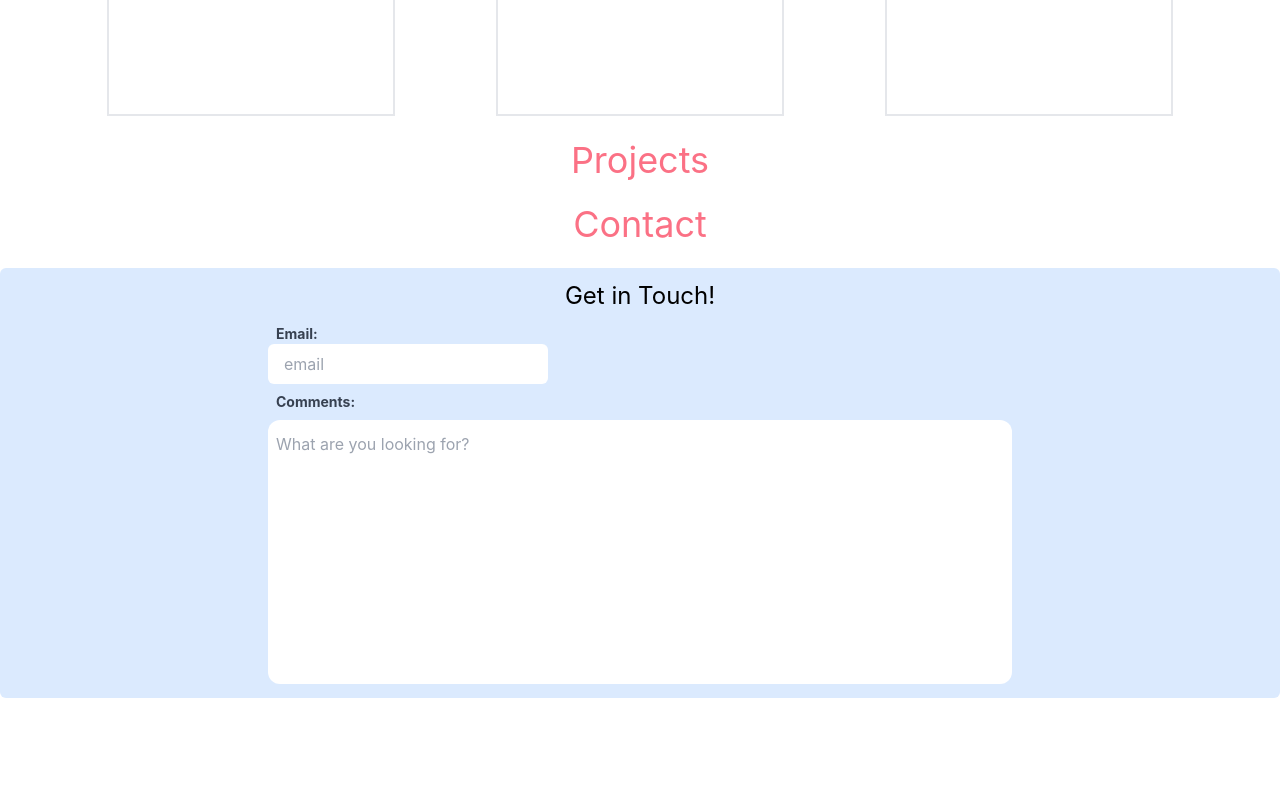
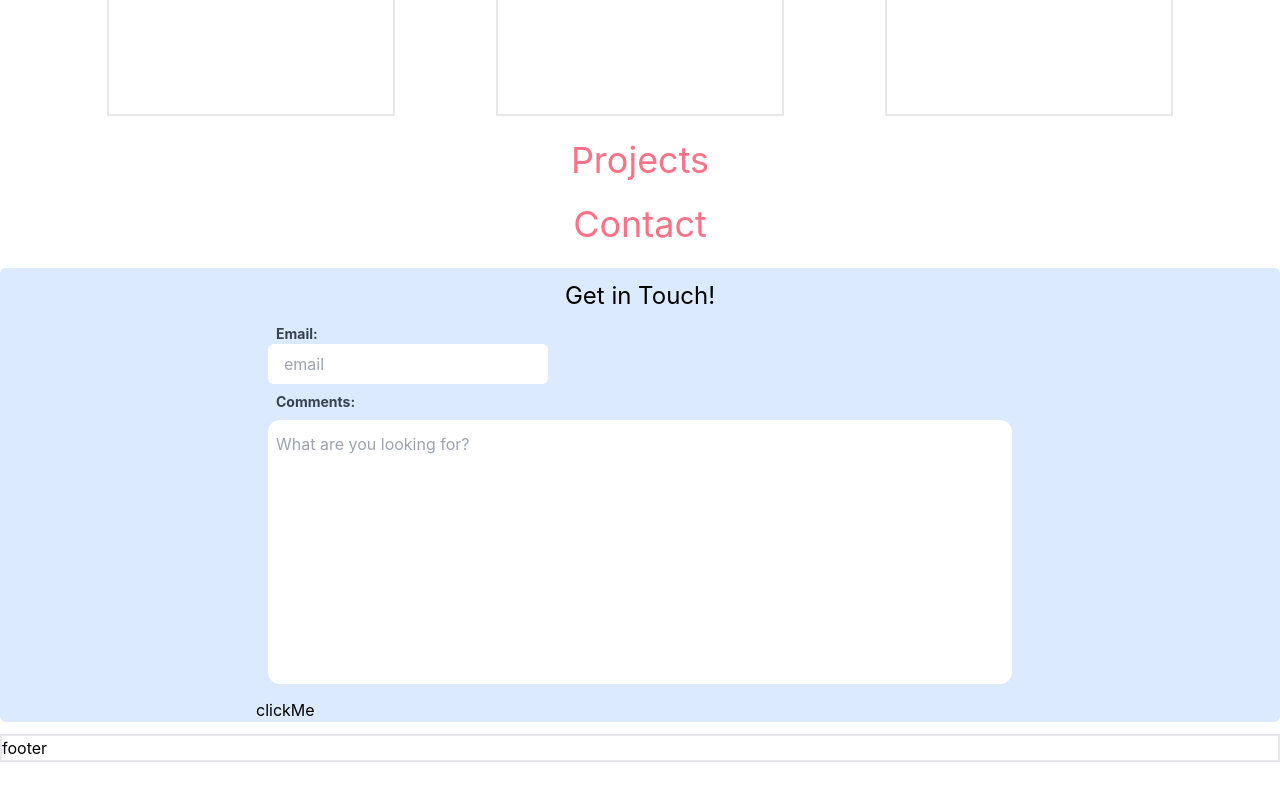
Before and after one commit to jswe3ny/next-portfolio, a Next.js app: page / in a window 1280 px wide. Shown: the part 1062-1862 px from the top of the page. After the commit the page ends 1824 px from the top, so only its background shows below. Built offline with nearby package versions, Linux system fonts and the light colour scheme.

Commit message:
staging commit 2

```diff
--- /dev/null
+++ b/components/ContactForm.js
@@ -0,0 +1,59 @@
+import {useForm} from '@formspree/react';
+import { useState } from 'react'
+
+
+
+const ContactForm = () => {
+    const [email, setEmail] = useState("");
+    const [comments, setComments] = useState("");
+
+    const [state, submit] = useForm('mzboqnoj');
+        if (state.succeeded) {
+       return(
+        <h2>Thank you for reaching out. We will be in touch!</h2>
+       )
+  }
+
+    const handleChange = (e) => {
+      // console.log(e.target.value)
+      // console.log(e.target.name)
+      if (e.target.name == "email") {
+        setEmail(e.target.value);
+      } else {
+        setComments(e.target.value);
+      }
+      // console.log(email)
+      // console.log(comments)
+    };
+
+    // const submit = (e) => {
+    //   e.preventDefault();
+
+    //   console.log(": " + email + " :" + comments + "have been submited");
+    //   setEmail("");
+    //   setComments("");
+    // };
+
+
+    return(
+        <form onSubmit={submit} className=" bg-blue-100  mx-auto  max-w-7xl rounded-md">
+            <h3 className='text-2xl text-center py-3'>Get in Touch!</h3>
+            <div className='max-w-3xl  md:mx-auto'>
+              <div className='ml-3'>
+                <label className='block text-sm ml-2 text-gray-700 font-bold'>Email: </label>
+                <input type="email" name='email' value={email} onChange={handleChange}  placeholder='email' className='px-4 py-2 outline-none rounded-md' />
+              </div>
+
+              <div className="mx-3">
+                      <label className="block ml-2 text-sm pt-2 text-gray-700 font-bold">Comments:</label>
+                      <textarea  id="" rows="10" name='comments' value={comments} onChange={handleChange} placeholder="What are you looking for?" className=" resize-none max-h-50 w-full max-w-3xl mx-auto my-2 px-2 py-3 outline-green-200 rounded-xl"></textarea>
+              </div>
+              <button type='submit' disabled={state.submitting}>
+                  clickMe
+              </button>
+            </div>
+        </form>
+    )
+}
+
+export default ContactForm;
--- /dev/null
+++ b/components/Footer.js
@@ -0,0 +1,11 @@
+
+
+const Footer = () => {
+    return (
+        <footer className="border-2 my-10">
+           <h2 className="p-8">footer</h2>
+        </footer>
+    )
+}
+
+export default Footer;
--- a/components/Layout.js
+++ b/components/Layout.js
@@ -1,9 +1,11 @@
+import Footer from "./Footer";
 import Navbar from "./Navbar";
 const Layout = ({children}) => {
     return (
         <>
             <Navbar />
             <main>{children}</main>
+            <Footer />
         </>
      );
 }
--- a/components/Navbar.js
+++ b/components/Navbar.js
@@ -12,7 +12,7 @@ const Navbar = () => {
         <div className="logo">Logo</div>
         <nav  className= { menu ? "link-list-toggle absolute w-full md:top-0 md:relative md:flex md:w-auto md:h-full md:align-middle md:transition-none": "link-list absolute w-full md:top-0 md:relative md:flex md:w-auto md:h-full md:align-middle md:transition-none md:justify-center"}>
           <Link href={"/"}>
-            <a className="nav-link block text-lg py-3 text-center px-4">Home</a>
+            <a className="nav-link block text-lg py-3 text-center px-4 hover:bg-pink-200 hover:text-emerald-400">Home</a>
           </Link>
           <Link href={"/contact"}>
             <a className="nav-link block text-lg py-3 text-center px-4">Contact</a>
--- a/package.json
+++ b/package.json
@@ -9,6 +9,7 @@
     "lint": "next lint"
   },
   "dependencies": {
+    "@formspree/react": "^2.2.5",
     "@heroicons/react": "^1.0.6",
     "next": "12.1.6",
     "react": "18.1.0",
--- a/pages/contact.js
+++ b/pages/contact.js
@@ -4,4 +4,4 @@ export default function contact(){
             <h1 className="underline">Contact</h1>
         </>
     )
-}
+    }
--- a/pages/index.js
+++ b/pages/index.js
@@ -1,14 +1,41 @@
 
 import Image from 'next/image'
+import { useState } from 'react'
+import {useForm} from '@formspree/react';
 import styles from '../styles/Home.module.css'
 
+import ContactForm from '../components/ContactForm';
+
 export default function Home() {
+  // const [email, setEmail] = useState("");
+  // const [comments, setComments] = useState("");
+
+  // const handleChange = (e) => {
+  //   // console.log(e.target.value)
+  //   // console.log(e.target.name)
+  //   if(e.target.name == "email") {
+  //     setEmail(e.target.value)
+  //   } else{
+  //     setComments(e.target.value);
+  //   }
+  //   // console.log(email)
+  //   // console.log(comments)
+  // }
+
+  // const submit = (e) => {
+  //   e.preventDefault();
+
+  //   console.log(": " + email + " :" + comments + 'have been submited');
+  //   setEmail("");
+  //   setComments("");
+  // }
+
   return (
     <div className="mx-auto my-3">
         <div className='hero bg-pink-200  rounded-md md:grid grid-cols-2 max-w-7xl mx-auto'>
-            <div className="hero-text">
+            <div className="hero-text mb-0">
               <h2 className="text-5xl p-6"> Hero Text</h2>
-              <p className='mx-4 my-8'>Lorem ipsum dolor sit amet consectetur adipisicing elit. Eaque nobis illo consequatur, voluptates veritatis molestiae eos perferendis incidunt saepe eligendi iusto, quos, natus corporis non veniam! Accusantium necessitatibus perferendis maxime alias? Dolores, pariatur? Soluta dolores at atque odio voluptatibus aperiam sint, autem excepturi, itaque expedita et labore rem accusamus delectus laudantium maiores in similique consequuntur eos. Quas enim repellat necessitatibus.  Lorem ipsum dolor sit amet consectetur adipisicing elit. Architecto, tempora facilis! Nulla architecto aperiam iste blanditiis veritatis hic aliquam nemo expedita autem! Sed, hic? Asperiores cupiditate nisi repudiandae inventore iste!</p>
+              <p className='mx-4 mt-0'>Lorem ipsum dolor sit amet consectetur adipisicing elit. Eaque nobis illo consequatur, voluptates veritatis molestiae eos perferendis incidunt saepe eligendi iusto, quos, natus corporis non veniam! Accusantium necessitatibus perferendis maxime alias? Dolores, pariatur? Soluta dolores at atque odio voluptatibus aperiam sint, autem excepturi, itaque expedita et labore rem accusamus delectus laudantium maiores in similique consequuntur eos. Quas enim repellat necessitatibus.  Lorem ipsum dolor sit amet consectetur adipisicing elit. Architecto, tempora facilis! Nulla architecto aperiam iste blanditiis veritatis hic aliquam nemo expedita autem! Sed, hic? Asperiores cupiditate nisi repudiandae inventore iste!</p>
             </div>
 
             <div className="img-container mx-4 my-0">
@@ -41,22 +68,25 @@ export default function Home() {
 
         {/* Contact Section */}
         <h2 className='text-center text-4xl text-rose-400 my-6'>Contact</h2>
-        <div className=" bg-blue-100  mx-auto  max-w-7xl rounded-md mb-80">
+        {/* <form className=" bg-blue-100  mx-auto  max-w-7xl rounded-md">
             <h3 className='text-2xl text-center py-3'>Get in Touch!</h3>
             <div className='max-w-3xl  md:mx-auto'>
               <div className='ml-3'>
                 <label className='block text-sm ml-2 text-gray-700 font-bold'>Email: </label>
-                <input type="email" placeholder='email' className='px-4 py-2 outline-none rounded-md' />
+                <input type="email" name='email' value={email} onChange={handleChange}  placeholder='email' className='px-4 py-2 outline-none rounded-md' />
               </div>
 
 
               <div className="mx-3">
                       <label className="block ml-2 text-sm pt-2 text-gray-700 font-bold">Comments:</label>
-                      <textarea  id="" rows="10" placeholder="What are you looking for?" className=" resize-none max-h-50 w-full max-w-3xl mx-auto my-2 px-2 py-3 outline-green-200 rounded-xl"></textarea>
+                      <textarea  id="" rows="10" name='comments' value={comments} onChange={handleChange} placeholder="What are you looking for?" className=" resize-none max-h-50 w-full max-w-3xl mx-auto my-2 px-2 py-3 outline-green-200 rounded-xl"></textarea>
               </div>
+              <button onClick={submit}>
+                  clickMe
+              </button>
             </div>
-
-        </div>
+        </form> */}
+        <ContactForm />
     </div>
 
 
--- a/styles/globals.css
+++ b/styles/globals.css
@@ -68,3 +68,9 @@ a {
   color: yellow;
   transition: .3s;
 }
+
+
+.footer{
+  height: 400px;
+  background-color: aqua;
+}
```
Also changed, not shown: 1 other file (tests, documents, lock files or other folders).
